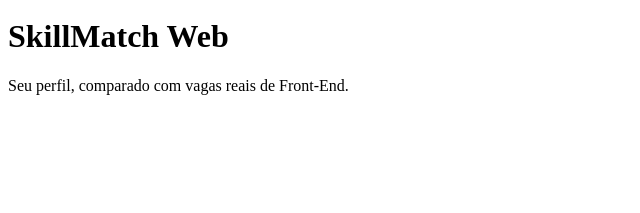
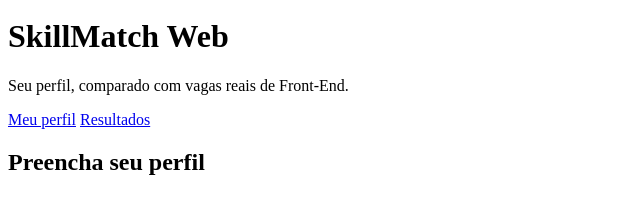
Before and after one commit to Luana-Lucera/SkillMatch-Web-SCTEC, a plain HTML site: page index.html in a window 1280 px wide. Shown: the part 29-242 px from the top of the page, without its empty margins (0-640 px from the left). Drawn offline with Linux system fonts and the light colour scheme.

Commit message:
feat: aprimora estrutura semantica do HTML

```diff
--- a/index.html
+++ b/index.html
@@ -16,3 +16,12 @@
       <p class="cabecalho__slogan">Seu perfil, comparado com vagas reais de Front-End.</p>
     </div>
   </header>
+
+ <nav class="menu" aria-label="Navegação principal">
+    <a href="#form-perfil">Meu perfil</a>
+    <a href="#resultados-secao">Resultados</a>
+  </nav>
+
+   <main>
+    <section aria-labelledby="titulo-perfil">
+      <h2 id="titulo-perfil">Preencha seu perfil</h2>
```
